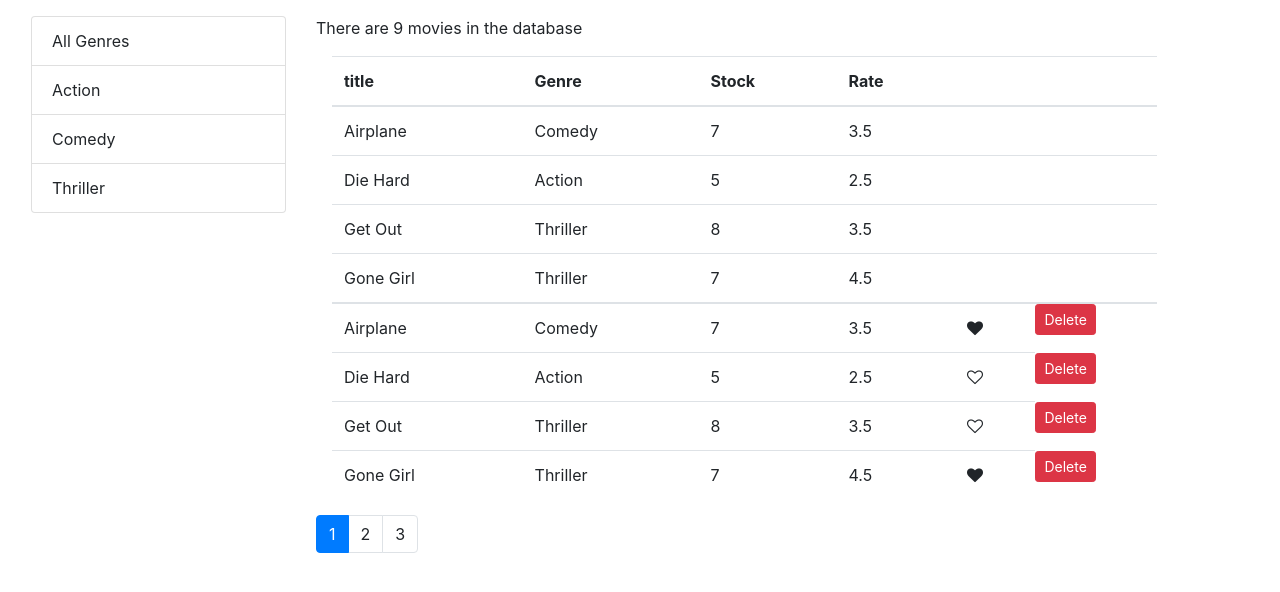
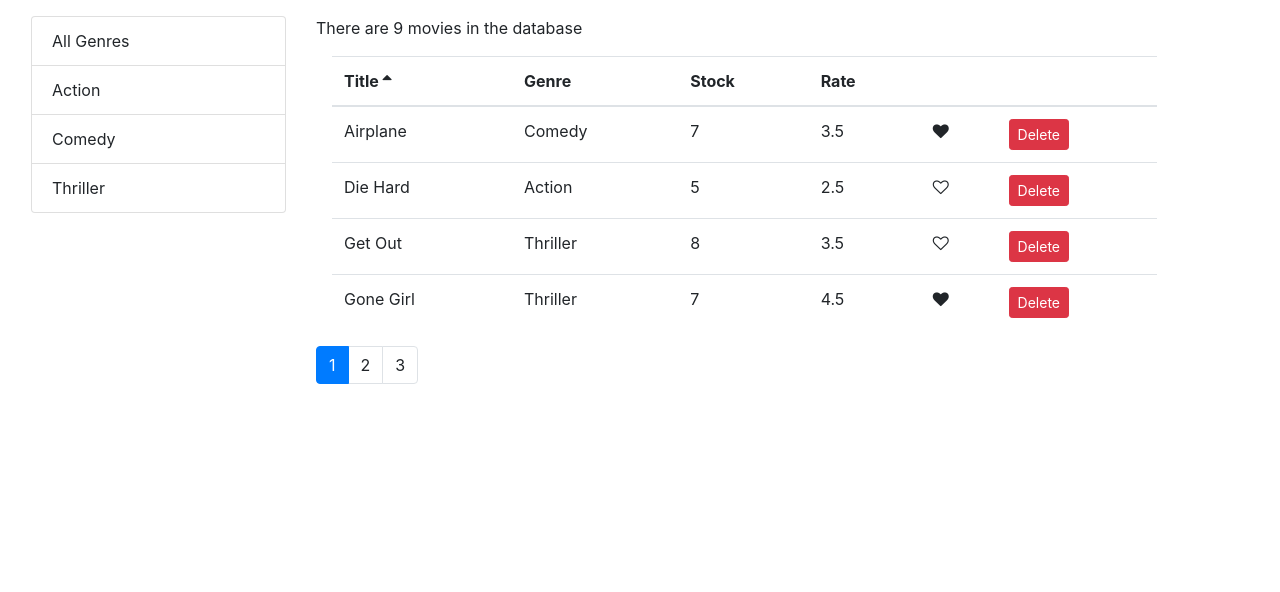
Before and after one commit to msinta/react-codewmosh, a React (Create React App) app in the folder vidly/: page / in a window 1280 px wide. Shown: the top 592 px of the page. Built offline with nearby package versions, Linux system fonts and the light colour scheme.

Commit message:
created new components

```diff
--- /dev/null
+++ b/vidly/src/components/common/table.jsx
@@ -0,0 +1,16 @@
+import React, { Component } from "react";
+import TableBody from "./tableBody";
+import TableHeader from "./tableHeader";
+
+const Table = (props) => {
+  const { columns, sortColumn, onSort, data } = props;
+
+  return (
+    <table className="table m-3">
+      <TableHeader columns={columns} sortColumn={sortColumn} onSort={onSort} />
+      <TableBody columns={columns} data={data} />
+    </table>
+  );
+};
+
+export default Table;
--- a/vidly/src/components/common/tableBody.jsx
+++ b/vidly/src/components/common/tableBody.jsx
@@ -1,19 +1,31 @@
 import React, { Component } from "react";
-import _ from 'lodash';
+import _ from "lodash";
 
 class TableBody extends Component {
+  renderCell = (item, column) => {
+    if (column.content) return column.content(item);
+
+    return _.get(item, column.path);
+  };
+
+  createKey = (item, column) => {
+    return item._id + (column.path || column.key);
+  };
 
   render() {
-
-    const { data, columns} = this.props
+    const { data, columns } = this.props;
     return (
       <tbody>
-        {data.map(item =><tr>
-          {columns.map(column =><td>{_.get(item, column.path)}</td>)}
-        </tr> )}
-
-      </tbody>);
-
+        {data.map((item) => (
+          <tr key={item._id}>
+            {columns.map((column) => (
+              <td key={this.createKey(item, column)}>
+                {this.renderCell(item, column)}</td>
+            ))}
+          </tr>
+        ))}
+      </tbody>
+    );
   }
 }
 
--- a/vidly/src/components/common/tableHeader.jsx
+++ b/vidly/src/components/common/tableHeader.jsx
@@ -1,27 +1,45 @@
-import React, { Component } from 'react'
+import React, { Component } from "react";
 
 class TableHeader extends Component {
-  raiseSort = path => {
+  raiseSort = (path) => {
+    const sortColumn = { ...this.props.sortColumn };
+    if (sortColumn.path === path)
+      sortColumn.order = sortColumn.order === "asc" ? "desc" : "asc";
+    else {
+      sortColumn.path = path;
+      sortColumn.order = "asc";
+    }
+    this.props.onSort(sortColumn);
+  };
 
-    const sortColumn = {...this.props.sortColumn};
-    if (sortColumn.path === path)
-      sortColumn.order = (sortColumn.order === 'asc') ? 'desc': 'asc'
-    else {
-      sortColumn.path = path
-      sortColumn.order = 'asc'
-    }
+  renderSortIcon= column => {
 
-    this.props.onSort(sortColumn);
+    const {sortColumn} = this.props
+
+    if (column.path !== sortColumn.path) return null;
+    if (sortColumn.order === 'asc') return <i className="fa fa-sort-asc"></i>
+    return <i className="fa fa-sort-desc"></i>
 
   }
 
+
   render() {
-
-    return (<thead>
-      <tr>
-        {this.props.columns.map(column => <th key={column.path || column.key} onClick={() => this.raiseSort(column.path)} scope="col"> {column.label}</th>)}
-      </tr>
-    </thead>);
+    return (
+      <thead>
+        <tr>
+          {this.props.columns.map((column) => (
+            <th
+              className="clickable"
+              key={column.path || column.key}
+              onClick={() => this.raiseSort(column.path)}
+              scope="col"
+            >
+              {column.label} {this.renderSortIcon(column)}
+            </th>
+          ))}
+        </tr>
+      </thead>
+    );
   }
 }
 
--- a/vidly/src/components/moviesTable.jsx
+++ b/vidly/src/components/moviesTable.jsx
@@ -1,61 +1,50 @@
-import React, { Component } from 'react'
+import { Tab } from "bootstrap";
+import React, { Component } from "react";
 import LikeButton from "./common/like";
-import TableBody from './common/tableBody';
-import TableHeader from './common/tableHeader';
+import Table from "./common/table";
+
 
 class MoviesTable extends Component {
-
   columns = [
-    {path: 'title', label: 'title'},
-    {path: 'genre.name', label: 'Genre'},
-    {path: 'numberInStock', label: 'Stock'},
-    {path: 'dailyRentalRate', label: 'Rate'},
-    {key: 'like'},
-    {key: 'delete'},
-  ]
-
-  render() {
-    const {newMovies, handleDelete, handleLike, onSort, sortColumn} = this.props
-
-    return ( <table className="table m-3">
-    <TableHeader
-    columns={this.columns}
-    sortColumn={sortColumn}
-    onSort={onSort}
-    />
-    <TableBody
-    columns={this.columns}
-    data={newMovies}
-    />
-    <tbody>
-      {newMovies.map((movie) => (
-        <tr key={movie._id}>
-          <td>{movie.title}</td>
-          <td>{movie.genre.name}</td>
-          <td>{movie.numberInStock}</td>
-          <td>{movie.dailyRentalRate}</td>
-          <td>
+    { path: "title", label: "Title" },
+    { path: "genre.name", label: "Genre" },
+    { path: "numberInStock", label: "Stock" },
+    { path: "dailyRentalRate", label: "Rate" },
+    {
+      key: "like",
+      content: movie => (
         <LikeButton
           liked={movie.liked}
           movie={movie}
-              handleLike={() => handleLike(movie)}
+          handleLike={() => this.props.handleLike(movie)}
         />
-          </td>
+      ),
+    },
+    {
+      key: "delete",
+      content: movie => (
         <button
           className="btn btn-danger btn-sm"
-            onClick={() => handleDelete(movie)}
+          onClick={() => this.props.handleDelete(movie)}
         >
           Delete
         </button>
-        </tr>
-      ))}
-    </tbody>
-  </table> );
+      ),
+    },
+  ];
 
+  render() {
+    const { newMovies, onSort, sortColumn } = this.props;
+
+    return (
+      <Table
+      columns={this.columns}
+      data={newMovies}
+      onSort={onSort}
+      sortColumn={sortColumn}
+      />
+    );
   }
 }
 
-
-
-
 export default MoviesTable;
--- a/vidly/src/index.css
+++ b/vidly/src/index.css
@@ -11,3 +11,8 @@ code {
   font-family: source-code-pro, Menlo, Monaco, Consolas, 'Courier New',
     monospace;
 }
+
+
+.clickable{
+  cursor: pointer;
+}
```
Lines whose indentation alone changed are shown as unchanged.
